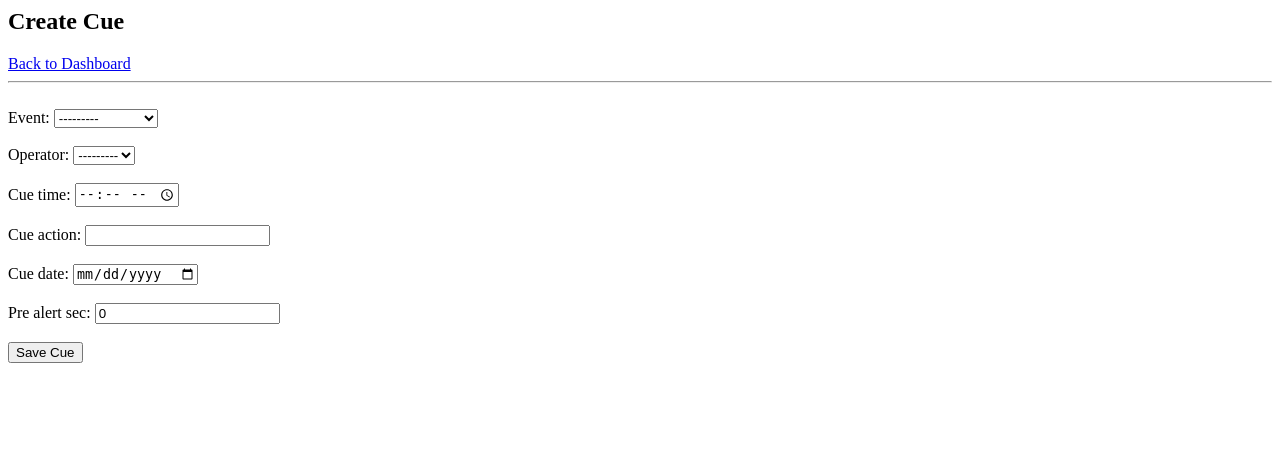
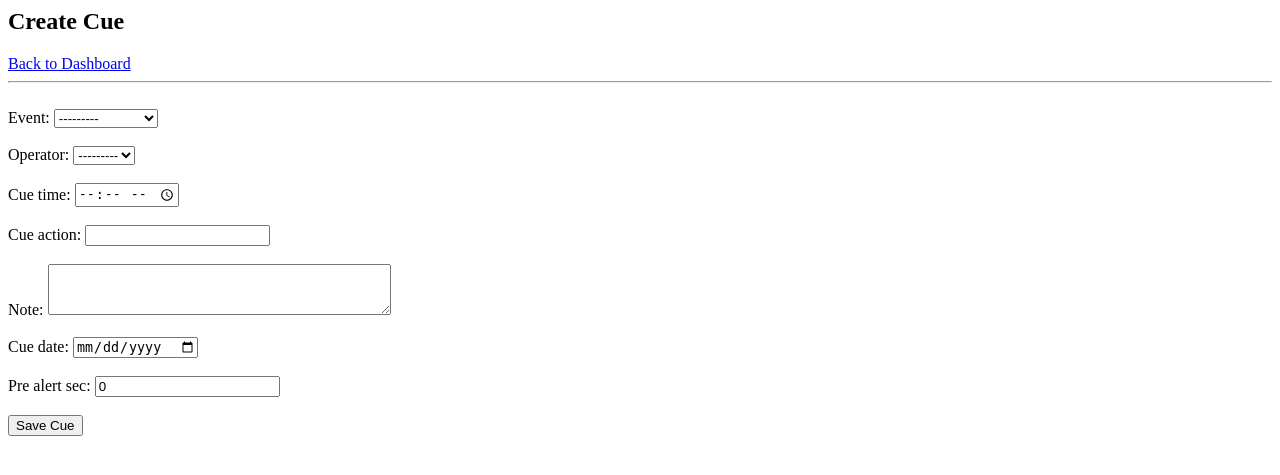
Before and after one commit to 4swin-80/Event_Mngmnt_Django, a Django app: page /cue/create/ in a window 1280 px wide. Shown: the top 475 px of the page. Run offline with Django 5.2, Linux system fonts and the light colour scheme; a user stored in the database is signed in; tables that the repository leaves empty hold one stand-in row (values such as "Sample post").

Commit message:
Add note field to Cue model and update related forms and templates

```diff
--- a/core/forms.py
+++ b/core/forms.py
@@ -28,11 +28,13 @@ class CueForm(forms.ModelForm):
             'cue_date',
             'cue_time',
             'cue_action',
+            'note',
             'pre_alert_sec'
         ]
         widgets = {
             'cue_date': forms.DateInput(attrs={'type': 'date'}),
-            'cue_time': forms.TimeInput(attrs={'type': 'time'})
+            'cue_time': forms.TimeInput(attrs={'type': 'time'}),
+            'note': forms.Textarea(attrs={'rows': 3})
         }
 
     def __init__(self, *args, **kwargs):
--- a/core/models.py
+++ b/core/models.py
@@ -131,9 +131,13 @@ class Cue(models.Model):
         on_delete=models.CASCADE,
         related_name='assigned_cues'
     )
-    cue_date = models.DateField()   # 🔥 NEW FIELD
+    cue_date = models.DateField()
     cue_time = models.TimeField()
     cue_action = models.CharField(max_length=100)
+
+    # 🔥 NEW FIELD
+    note = models.TextField(blank=True, null=True)
+
     pre_alert_sec = models.IntegerField(default=0)
     cue_status = models.CharField(
         max_length=30,
--- a/core/templates/cue_form.html
+++ b/core/templates/cue_form.html
@@ -22,6 +22,10 @@
     {{ form.cue_action }}
     <br><br>
 
+    {{ form.note.label_tag }}
+    {{ form.note }}
+    <br><br>
+
     {{ form.cue_date.label_tag }}
     {{ form.cue_date }}
     <br><br>
```
Also changed, not shown: core/templates/operator_dashboard.html (+15 -2 lines), core/migrations/0008_cue_note.py (added).
